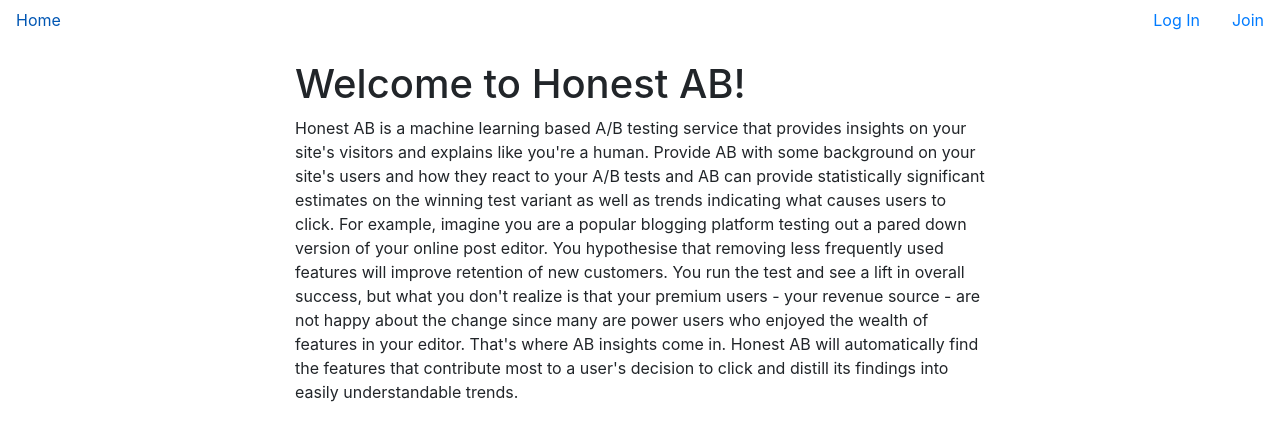
After one commit to adamtobey/honest_ab, a Python web app: template honest_ab/templates/home.html.j2 in a window 1280 px wide. The commit adds this page. Shown: the top 441 px of the page. Run offline with Jinja, Linux system fonts and the light colour scheme; the template is opened without the code that fills it, so the values that code supplies are empty; some libraries are stand-ins or nearby versions.

Commit message:
Basic home page and better nav

```diff
--- a/honest_ab/factory.py
+++ b/honest_ab/factory.py
@@ -6,7 +6,7 @@ import honest_ab.models
 
 from honest_ab.models import User
 
-from honest_ab.controllers import register_controllers
+from honest_ab.controllers import register_controllers, register_orphans
 from honest_ab.database import db, sql_debugging
 from honest_ab.template_helpers import register_helpers
 
@@ -26,6 +26,7 @@ def create_app(config=None, test_db=False, login_mock=None):
     app.config.update(config or {})
 
     # Routes
+    register_orphans(app)
     register_controllers(app)
 
     # Bind the database
--- a/honest_ab/templates/common/base.html.j2
+++ b/honest_ab/templates/common/base.html.j2
@@ -14,13 +14,18 @@
   <body>
     <div class="root-container">
       <ul class="nav">
+        <li class="nav-item">
+          <a class="nav-link" href="{{ url_for('home') }}">Home</a>
+        </li>
 
+        {% if is_user(current_user) %}
         <li class="nav-item">
           <a class="nav-link" href="{{ url_for('experiments.list_experiments') }}">View my Experiments</a>
         </li>
         <li class="nav-item">
           <a class="nav-link" href="{{ url_for('experiments.new_experiment') }}">Create an Experiment</a>
         </li>
+        {% endif %}
 
         <li class="nav-item nav-spacer">
         </li>
--- a/honest_ab/templates/common/nav_account_info.html.j2
+++ b/honest_ab/templates/common/nav_account_info.html.j2
@@ -3,10 +3,13 @@
     <span class="navbar-text">Hi {{ current_user.name }}</span>
   </li>
   <li class="nav-item">
-    <a class="nav-link" href="/users/perform_logout">Log Out</a>
+    <a class="nav-link" href="{{ url_for('users.perform_logout') }}">Log Out</a>
   </li>
 {% else %}
   <li class="nav-item">
-    <a class="nav-link" href="/users/login">Log In</a>
+    <a class="nav-link" href="{{ url_for('users.login_form') }}">Log In</a>
+  </li>
+  <li class="nav-item">
+    <a class="nav-link" href="{{ url_for('users.new_user') }}">Join</a>
   </li>
 {% endif %}
--- /dev/null
+++ b/honest_ab/templates/home.html.j2
@@ -0,0 +1,8 @@
+{% extends 'common/base.html.j2' %}
+
+{% block content %}
+  <h1>Welcome to Honest AB!</h1>
+  <p>
+    Honest AB is a machine learning based A/B testing service that provides insights on your site's visitors and explains like you're a human. Provide AB with some background on your site's users and how they react to your A/B tests and AB can provide statistically significant estimates on the winning test variant as well as trends indicating what causes users to click. For example, imagine you are a popular blogging platform testing out a pared down version of your online post editor. You hypothesise that removing less frequently used features will improve retention of new customers. You run the test and see a lift in overall success, but what you don't realize is that your premium users - your revenue source - are not happy about the change since many are power users who enjoyed the wealth of features in your editor. That's where AB insights come in. Honest AB will automatically find the features that contribute most to a user's decision to click and distill its findings into easily understandable trends.
+  </p>
+{% endblock %}
```
Also changed, not shown: honest_ab/controllers.py (+16 -0 lines).
